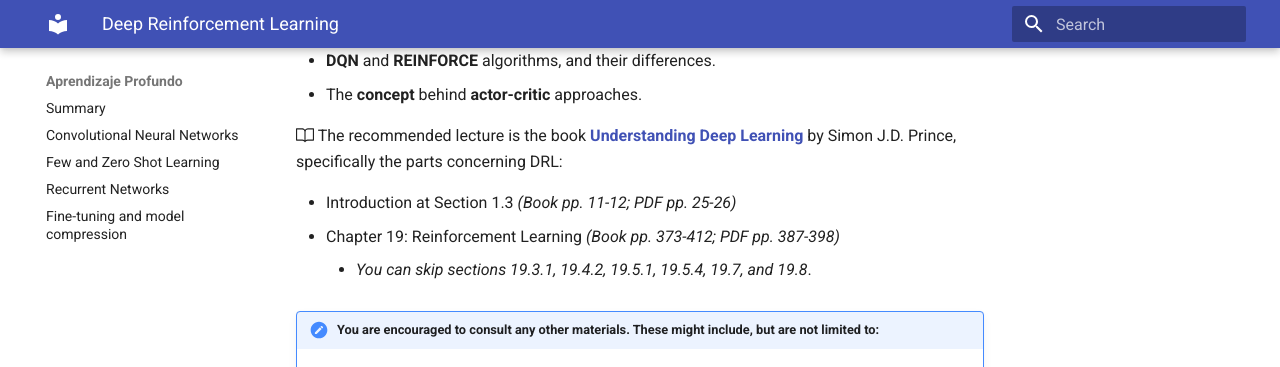
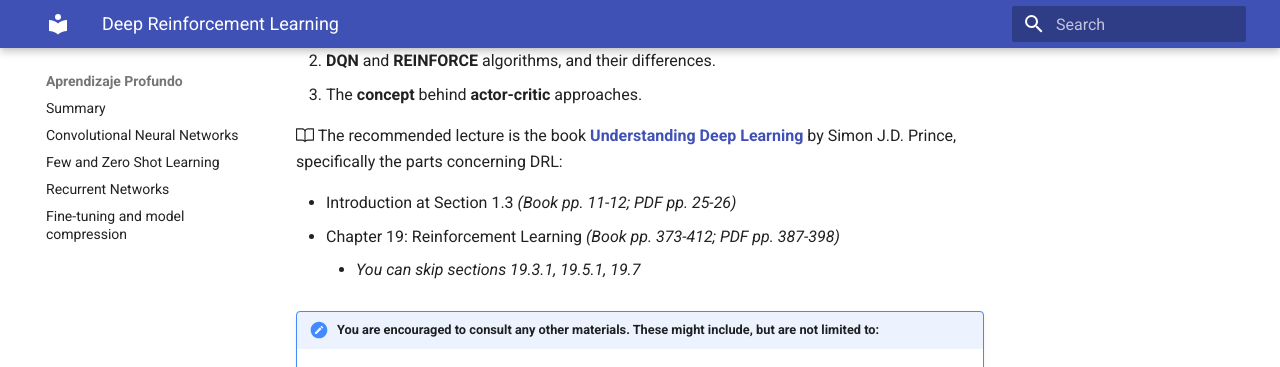
Before and after one commit to pertusa/ap, an MkDocs documentation site: the page built from docs/drl.md, in a window 1280 px wide and 900 px high, scrolled down 2623 px. Shown: the top 367 px of the window. Built offline with MkDocs 1.6.1 and Material for MkDocs 9.7.7, drawn with Linux system fonts in a browser that asks for light colours.

Commit message:
Minor edits

```diff
--- a/docs/drl.md
+++ b/docs/drl.md
@@ -64,16 +64,15 @@ Actor-Critic methods combine aspects of both value-based and policy-based approa
 
 Now is the time to delve into certain aspects of DRL before the in-person class. You must ensure a clear understanding of:
 
-- The **RL paradigm** and **its fundamental elements** (state, action, policy, reward, value...).
-- **DQN** and **REINFORCE** algorithms, and their differences.
-- The **concept** behind **actor-critic** approaches.
-
+1. The **RL paradigm** and **its fundamental elements** (state, action, policy, reward, value...).
+2. **DQN** and **REINFORCE** algorithms, and their differences.
+3. The **concept** behind **actor-critic** approaches.
 
 :octicons-book-24: The recommended lecture is the book [**Understanding Deep Learning**](https://udlbook.github.io/udlbook/) by Simon J.D. Prince, specifically the parts concerning DRL:
 
 - Introduction at Section 1.3 *(Book pp. 11-12; PDF pp. 25-26)*
 - Chapter 19: Reinforcement Learning *(Book pp. 373-412; PDF pp. 387-398)*
-    - *You can skip sections 19.3.1, 19.4.2, 19.5.1, 19.5.4, 19.7, and 19.8*.
+    - *You can skip sections 19.3.1, 19.5.1, 19.7*
 
 !!! note "You are encouraged to consult any other materials. These might include, but are not limited to:"
     - **Online resources**:
```
